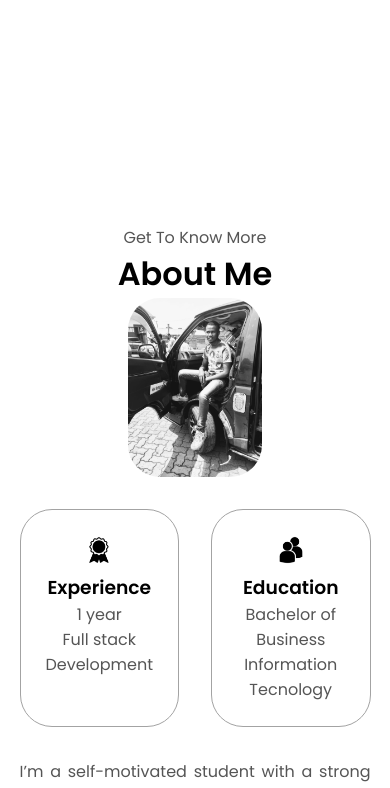
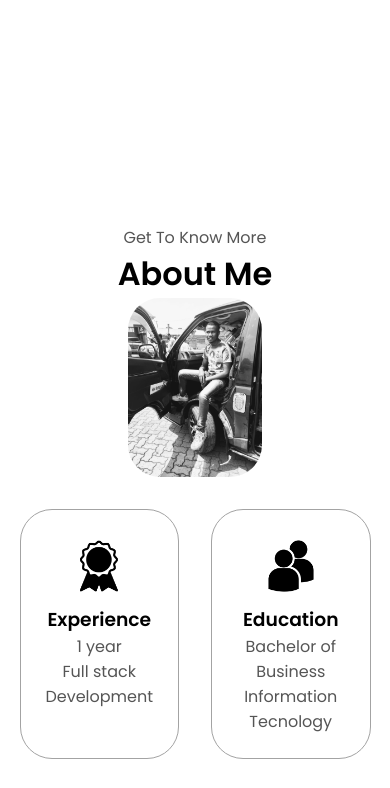
Before and after one commit to joseph001technology/html-css-js-project, a plain HTML site: page index.html in a window 390 px wide. Shown: the part 653-1441 px from the top of the page. Drawn offline with Linux system fonts and the light colour scheme.

Commit message:
Update mediaqueries.css

```diff
--- a/mediaqueries.css
+++ b/mediaqueries.css
@@ -120,5 +120,8 @@
     text-align: justify;
   }
 
-
+.icon {
+    width: 64px;
+    height: 64px;
+  }
 }
```
